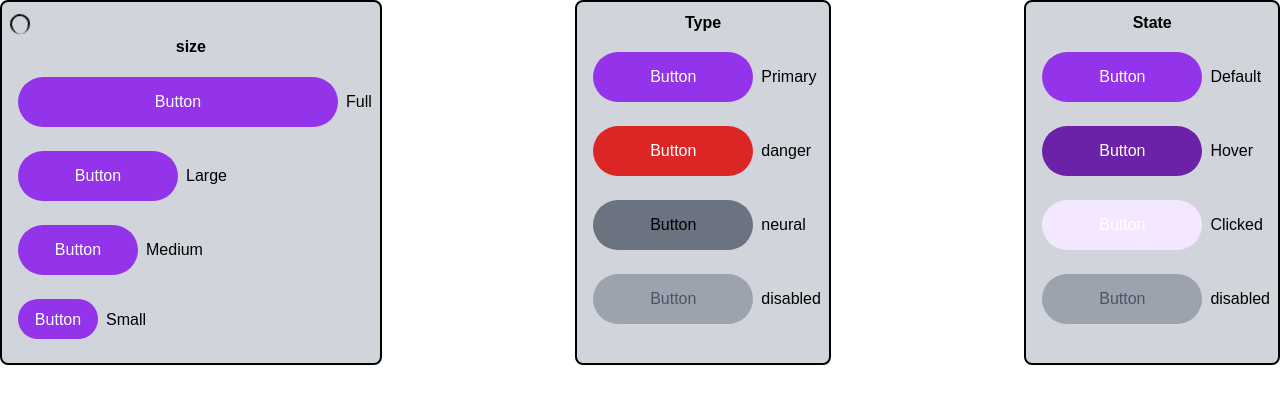
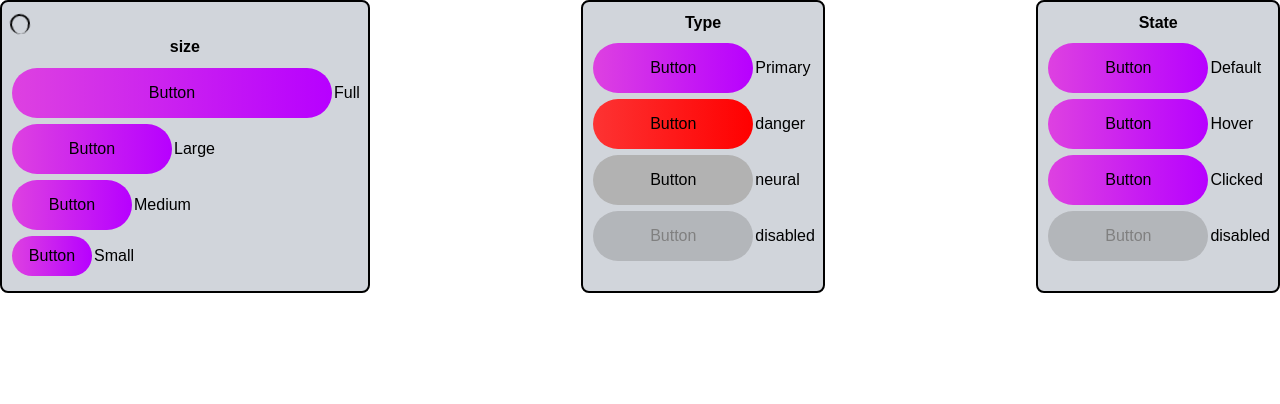
Before and after one commit to VQTss/find-house-FE, a React (Vite) app: page /layout in a window 1280 px wide. Shown: the top 404 px of the page. Built offline with nearby package versions, Linux system fonts and the light colour scheme.

Commit message:
using css instead of tailwind to custom Button

```diff
--- a/src/components/Button/ButtomCustom.tsx
+++ b/src/components/Button/ButtomCustom.tsx
@@ -1,19 +1,19 @@
-import { ButtonRawTemplate, typeDefault } from "./ButtonRaw";
+import { ButtonRawTemplate } from "./ButtonRaw";
 import React from 'react';
 
 // Định nghĩa kiểu cho các props
 interface ButtonCustomProps {
-    title: string;
-    color?: string;
-    type?: string;
-    size?: string; // optional prop
-    option?: string;
+    title: string;// title of button
+    color?: string;// text - color
+    type?: string;// hightlight || danger || neural || disabled
+    size?: string; // full | large || medium || small
+    className?: string;// add custom css in this prop
 }
 
 // Component ButtonPrimaryRaw
-const ButtonCustom: React.FC<ButtonCustomProps> = ({ title, color = "white", size = "full", type = typeDefault, option = "" }) => {
+const ButtonCustom: React.FC<ButtonCustomProps> = ({ title, color = "white", size = "full", type = "hightlight", className = "" }) => {
     return (
-        <ButtonRawTemplate title={title} color={color} size={size} type={type} option={option} />
+        <ButtonRawTemplate title={title} color={color} size={size} type={type} className={className} />
     );
 }
 
--- a/src/components/Button/ButtonRaw.tsx
+++ b/src/components/Button/ButtonRaw.tsx
@@ -1,72 +1,73 @@
 import React from 'react';
+import "./button.css";
 
 // Định nghĩa kiểu cho các props
 interface ButtonRawProps {
   title: string;
-  color?: string; // Màu sắc mặc định là 'black'
-  width: string | number; // Chiều rộng có thể là chuỗi hoặc số
-  height: string | number; // Chiều cao có thể là chuỗi hoặc số
-  background?: string; // Màu nền tùy chọn
-  option?: string
+  width: number; // Chiều rộng có thể là chuỗi hoặc số
+  height: number; // Chiều cao có thể là chuỗi hoặc số
+  className?: string
 }
 
-const ButtonRaw: React.FC<ButtonRawProps> = ({ title, color = "black", width = "400px", height = "40px", background = "bg-purple-600", option = "" }) => {
+const DONVI = "px"
+const HIGHLIGHT = "hightlight"
+const DANGER = "danger"
+const NEURAL = "neural"
+const DISABLED = "disabled"
+
+//Button raw
+const ButtonRaw: React.FC<ButtonRawProps> = ({ title, width = 400, height = 40, className = "" }) => {
   return (
     <button
       type="button"
-      className={`hover:cursor-pointer mx-2 my-3 px-3 py-3 rounded-full text-center text-${color} ${background} ${option}`}
-      style={{ width: width, height: height }}
+      className={`${className} buttonRaw`}
+      style={{ width: width + DONVI, height: height + DONVI, borderRadius: height * 50 / 100 + DONVI }}
     >
       {title}
     </button>
   );
 };
 
-const typeDefault = "hightlight"
-//ham de chon button theo type
-const ButtonRawTemplate: React.FC<{ title: string; color: string; size: string; type: string; option: string }> = ({ title, color, size, type = "hightlight", option }) => {
-  let background
+//Button variant template
+const ButtonRawTemplate: React.FC<{ title: string; color: string; size: string; type: string; className: string }> = ({ title, color, size, type = "hightlight", className }) => {
+
   switch (type) {
     case "hightlight": {
-      background = "bg-purple-600"
-      option = "hover:bg-purple-800 active:bg-purple-100 transition-all duration-300 ease-in-out"
+      className = HIGHLIGHT
       break
     }
     case "danger": {
-      background = "bg-red-600 "
-      option = "hover:bg-red-800 active:bg-red-100 transition-all duration-300 ease-in-out"
+      className = DANGER
       break
     }
 
     case "neutral": {
-      background = "bg-gray-500 "
-      option = "hover:bg-gray-700 active:bg-gray-100 transition-all duration-300 ease-in-out"
+      className = NEURAL
       color = "black"
       break
     }
 
     case "disabled": {
-      background = "bg-gray-400"
-      color = "gray-600"
+      className = DISABLED
       break
     }
     default: {
-      background = type && type.trim() !== "" ? type : "bg-purple-600"
+      className = HIGHLIGHT
       break
     }
   }
   if (size === "full") {
-    return <ButtonRaw title={title} width={"320px"} height={"50px"} color={color} background={background} option={option} />;
+    return <ButtonRaw title={title} width={320} height={50} className={className} />;
   }
   else if (size === "large") {
-    return <ButtonRaw title={title} width={"160px"} height={"50px"} color={color} background={background} option={option} />;
+    return <ButtonRaw title={title} width={160} height={50} className={className} />;
   }
   if (size === "medium") {
-    return <ButtonRaw title={title} width={"120px"} height={"50px"} color={color} background={background} option={option} />;
+    return <ButtonRaw title={title} width={120} height={50} className={className} />;
   }
   if (size === "small") {
-    return <ButtonRaw title={title} width={"80px"} height={"40px"} color={color} background={background} option={option} />;
+    return <ButtonRaw title={title} width={80} height={40} className={className} />;
   }
 }
 
-export { ButtonRawTemplate, typeDefault };
+export { ButtonRawTemplate };
--- /dev/null
+++ b/src/components/Button/button.css
@@ -0,0 +1,57 @@
+.buttonRaw {
+    margin: 3px 2px;
+    padding: 3px 3px;
+    border-radius: 50%;
+    text-align: center;
+}
+
+.buttonRaw:hover {
+    cursor: pointer;
+}
+
+.hightlight {
+    background: linear-gradient(to right, rgba(227, 0, 227, 0.696), rgb(183, 0, 255));
+
+    transition: all 200ms ease;
+}
+
+.hightlight:hover {
+    background: rgb(183, 0, 255);
+}
+
+.hightlight:active {
+    background: aqua;
+}
+
+.danger {
+    background: linear-gradient(to right, rgb(253, 51, 51), rgb(255, 0, 0));
+
+}
+
+.danger:hover {
+    background: rgb(255, 0, 0);
+    transition: all 200ms ease;
+}
+
+.danger:active {
+    background: rgb(255, 73, 73);
+}
+
+.neural {
+    background: rgb(178, 178, 178);
+
+}
+
+.neural:hover {
+    background: rgb(84, 84, 84);
+    transition: all 200ms ease;
+}
+
+.neural:active {
+    background: white;
+}
+
+.disabled {
+    background: rgba(128, 128, 128, 0.371);
+    color: gray;
+}
--- a/src/pages/Layout.tsx
+++ b/src/pages/Layout.tsx
@@ -1,5 +1,5 @@
 import React from "react";
-import { ButtonCustom } from "../components/Button/index";
+import { ButtonCustom } from "../components/button/index";
 
 const box = "border-2 bg-gray-300 border-black px-2 py-3 rounded-lg"
 const title = "font-bold text-center"
@@ -44,10 +44,10 @@ const Layout: React.FC = () => {
                     <ButtonCustom title={"Button"} size="large" type="hightlight" />
                     <label>Default</label>
                     <br />
-                    <ButtonCustom title={"Button"} size="large" type="custom" option="bg-purple-800" />
+                    <ButtonCustom title={"Button"} size="large" type="custom" className="bg-purple-800" />
                     <label>Hover</label>
                     <br />
-                    <ButtonCustom title={"Button"} size="large" type="custom" option="bg-purple-100" />
+                    <ButtonCustom title={"Button"} size="large" type="custom" className="bg-purple-100" />
                     <label>Clicked</label>
                     <br />
                     <ButtonCustom title={"Button"} size="large" type="disabled" />
```
